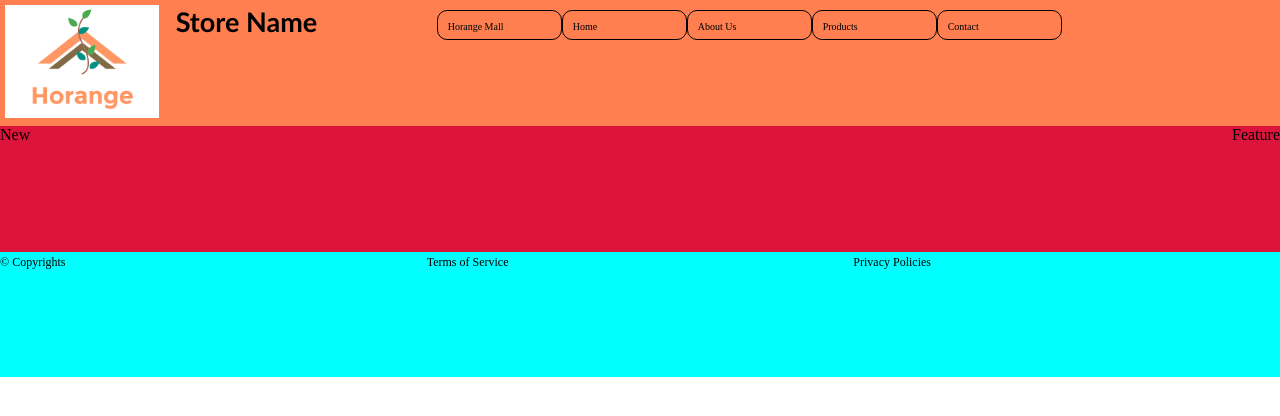
After one commit to vinhvanle/COSC2430-A1, a PHP site: page /store-template.html in a window 1280 px wide. The commit adds this page. Shown: the top 416 px of the page. Run offline with PHP 8.4, Linux system fonts and the light colour scheme.

Commit message:
fixing stlying templates

```diff
--- /dev/null
+++ b/store-template.html
@@ -0,0 +1,57 @@
+<!DOCTYPE html>
+<html>
+    <head>
+        <meta charset="utf-8">
+        <meta name="viewport" content="width=device-width, initial-scale=1.0">
+        <link rel="stylesheet" href="style/style-store.css">
+        <title>Store Page</title>
+    </head>
+
+    <body>
+        <main>
+
+            <div class="store-header">
+                <div class="store-logo">
+                    <a href="store-template.html"><img src="img/logo.png" alt=""></a>
+                </div>
+                <div class="store-name">
+                    <h2>Store Name</h2>
+                </div>
+                <div class="store-navbar">
+                    <div class="mall-home">
+                        <a href="">Horange Mall</a>
+                    </div>
+                    <div class="store-home">
+                        <a href="store-template.html">Home</a>
+                    </div>
+                    <div class="store-aboutus">
+                        <a href="store-aboutus">About Us</a>
+                    </div>
+                    <div class="store-product">
+                        <a href="store-product">Products</a>
+                    </div>
+                    <div class="store-contact">
+                        <a href="store-contact">Contact</a>
+                    </div>
+                </div>
+            </div>
+
+            <div class="store-content">
+                <div class="store-new">New</div>
+                <div class="store-feature">Feature</div>
+            </div>
+
+            <div class="store-footer">
+                <div class="store-copyright">
+                    <a href="store-copyright"><span>&copy;</span> Copyrights</a>
+                </div>
+                <div class="store-tos">
+                    <a href="store-tos">Terms of Service</a>
+                </div>
+                <div class="store-privacy">
+                    <a href="store-privacy">Privacy Policies</a>
+                </div>
+            </div>
+        </main>
+
+    </body>
--- a/style/style-header-footer.css
+++ b/style/style-header-footer.css
@@ -23,7 +23,7 @@
 
 .logo img{
   width: 90%;
-  height: auto;
+  height: 90%;
   padding: 5px;
 }
 
--- /dev/null
+++ b/style/style-store.css
@@ -0,0 +1,152 @@
+/* Global style */
+
+*{
+    margin: 0;
+    padding: 0;
+}
+
+main{
+    display: grid;
+    grid-template-rows: repeat(3, 1fr);
+    grid-template-columns: 1fr;
+    background-color: coral;
+}
+
+/* Header style */
+
+.store-header{
+    display: grid;
+    grid-template-rows: 0.5fr;
+    grid-template-columns: 0.2fr 0.3fr 1fr;
+    grid-template-areas:
+    "logo name navbar" ;
+}
+.store-logo{
+    grid-area: logo;
+}
+.store-name{
+    grid-area: name;
+}
+.storenavbar{
+    grid-area: navbar;
+}
+
+.store-header .store-logo img{
+    width: 90%;
+    height: 90%;
+    padding: 5px;
+}
+
+.store-header .store-name{
+    font-family: 'Gill Sans', 'Gill Sans MT', Calibri, 'Trebuchet MS', sans-serif;
+    padding: 5px;
+    font-size: 18px;
+
+}
+
+.store-navbar{
+    display: grid;
+    grid-template-columns: repeat(5, 0.15fr);
+    grid-template-rows: 0.2fr;
+    grid-template-areas:
+    "mallhome storehome storeaboutus storeproduct storecontact" ;
+    padding: 10px;
+
+
+}
+
+.mall-home{
+    grid-area: mallhome;
+    padding: 5px;
+    border: 1px solid black;
+    border-radius: 10px;
+
+}
+.store-home{
+    grid-area: storehome;
+    padding: 5px;
+    border: 1px solid black;
+    border-radius: 10px;
+
+}
+.store-aboutus{
+    grid-area: storeaboutus;
+    padding: 5px;
+    border: 1px solid black;
+    border-radius: 10px;
+
+}
+.store-product{
+    grid-area: storeproduct;
+    padding: 5px;
+    border: 1px solid black;
+    border-radius: 10px;
+
+}
+.store-contact{
+    grid-area: storecontact;
+    padding: 5px;
+    border: 1px solid black;
+    border-radius: 10px;
+
+}
+
+
+.mall-home a, .store-home a, .store-aboutus a, .store-product a, .store-contact a{
+    text-decoration: none;
+    font-size: 10px;
+    color: black;
+    padding: 5px;
+
+}
+
+.mall-home:hover, .store-home:hover, .store-aboutus:hover, .store-product:hover, .store-contact:hover{
+    background-color: khaki;
+    cursor: pointer;
+
+
+}
+
+/* Content style */
+
+.store-content{
+    display: grid;
+    grid-template-rows: 1fr 1fr;
+    grid-template-columns: 1fr;
+    background-color: crimson;
+}
+
+.store-new{
+    grid-row: 1/3;
+}
+
+.store-feature{
+    grid-row: 1/3;
+}
+
+/* Footer style */
+
+.store-footer{
+    display: grid;
+    grid-template-columns: repeat(3, 1fr);
+    grid-template-rows: 1fr;
+    grid-template-areas:
+    "copyright tos privacy" ;
+    background-color: cyan;
+
+}
+.store-copyright{
+    grid-area: copyright
+}
+.store-tos{
+    grid-area: tos;
+}
+.store-privacy{
+    grid-area: privacy;
+}
+
+.store-copyright a, .store-tos a, .store-privacy a{
+    text-decoration: none;
+    font-size: 12px;
+    color: black;
+}
```
Also changed, not shown: style/style-stores.css (deleted).
